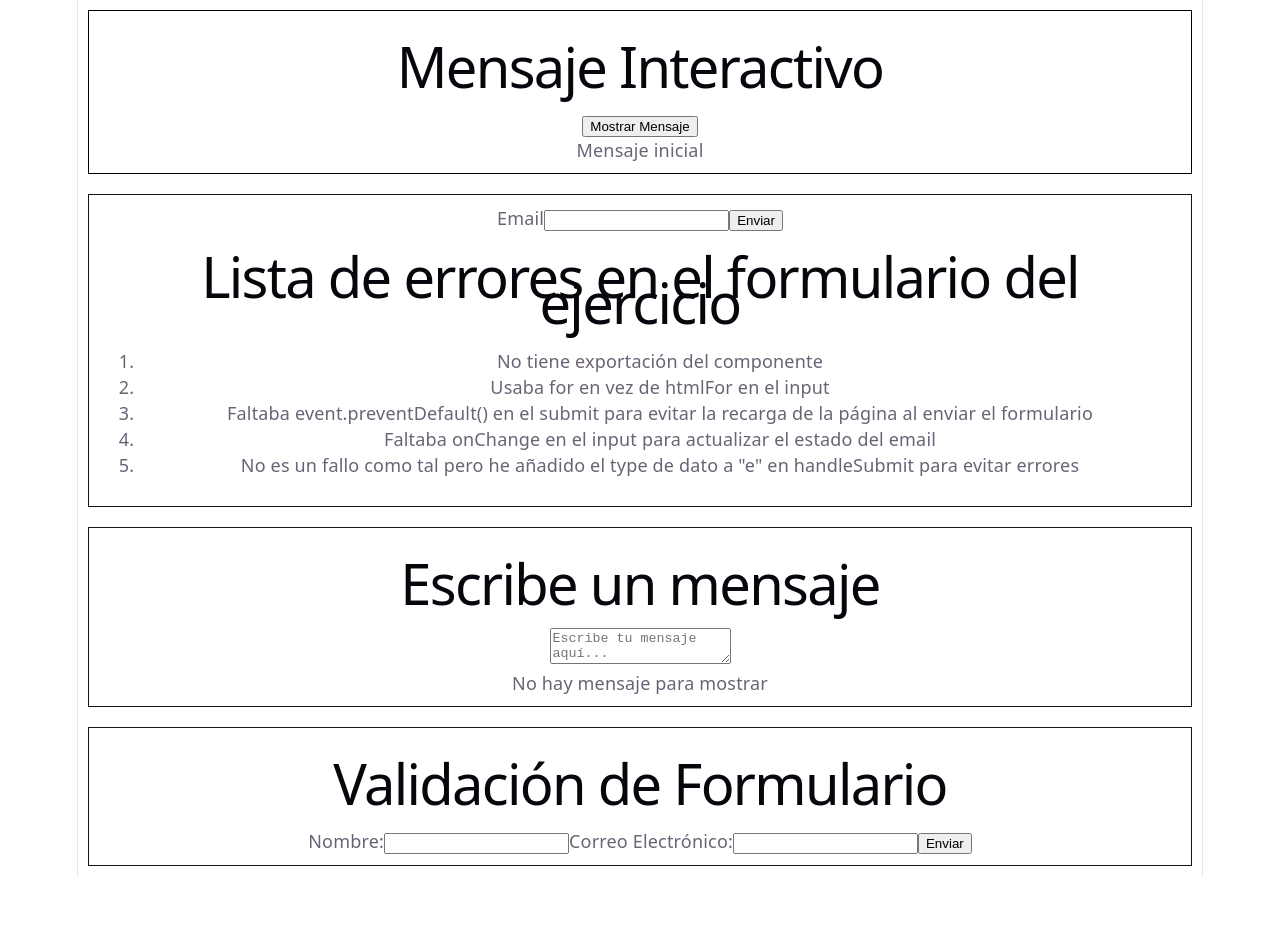
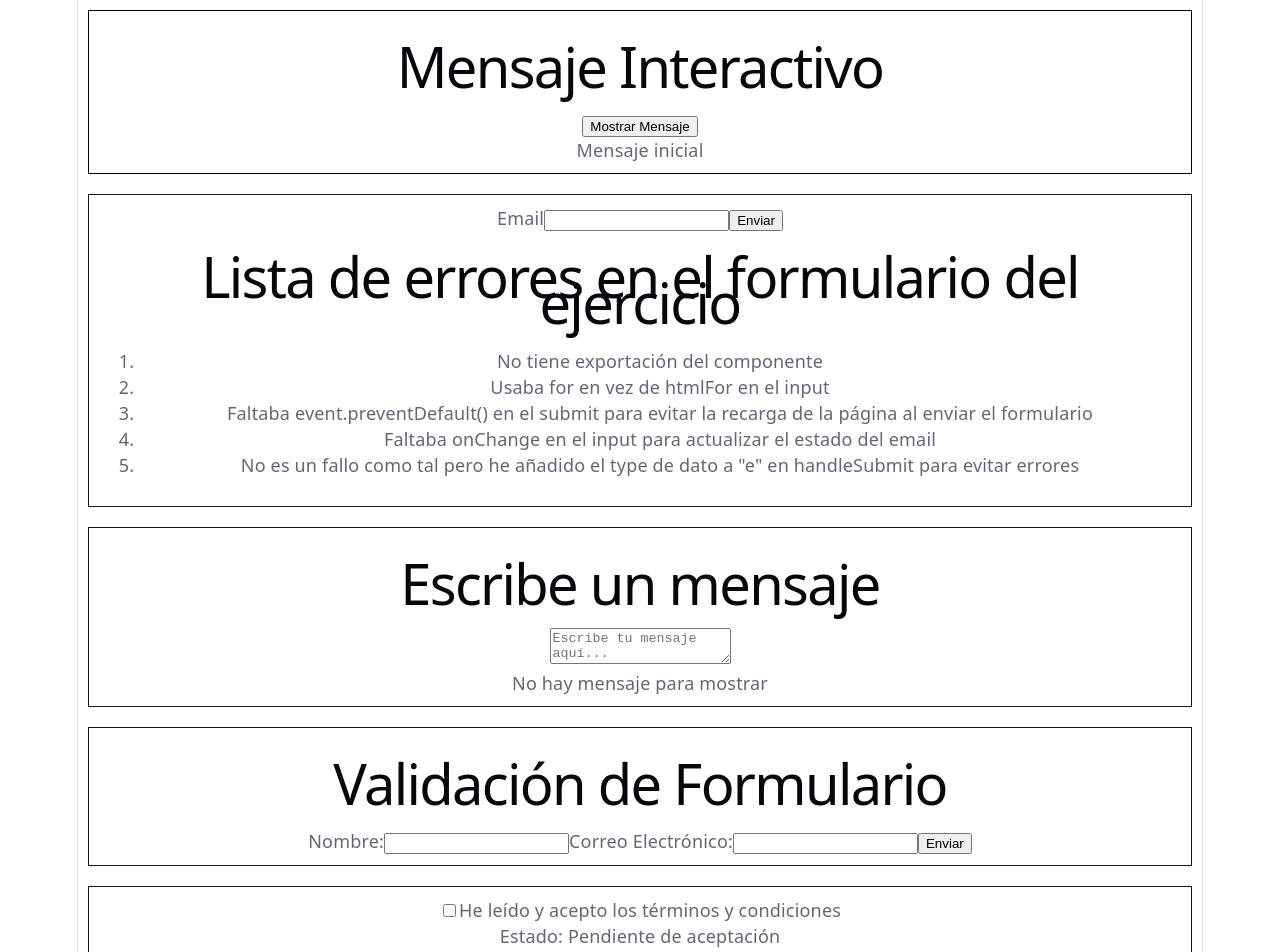
Before and after one commit to zitor83/bootcamp-fullstack-Esplai, a React (Vite) app in the folder 03-react/sheet-04-formularios/: page / in a window 1280 px wide. Shown: the top 952 px of the page. Before the commit the page ends 876 px from the top, so only its background shows below. Built offline with nearby package versions, Linux system fonts and the light colour scheme.

Commit message:
feat: add ConfirmCheckbox component for user agreement in exercise 06

```diff
--- a/03-react/sheet-04-formularios/src/App.tsx
+++ b/03-react/sheet-04-formularios/src/App.tsx
@@ -3,6 +3,7 @@ import MessageToggle from "./components/ex02/MessageToggle";
 import SampleAccess from "./components/ex03/SampleAccess";
 import TextAreaComponent from "./components/ex04/TextAreaComponent";
 import FormValidation from "./components/ex05/FormValidation";
+import ConfirmCheckbox from "./components/ex06/ConfirmCheckbox";
 
 function App() {
   return (
@@ -11,6 +12,7 @@ function App() {
       <SampleAccess />
       <TextAreaComponent />
       <FormValidation />
+      <ConfirmCheckbox />
     </>
   );
 }
--- /dev/null
+++ b/03-react/sheet-04-formularios/src/components/ex06/ConfirmCheckbox.tsx
@@ -0,0 +1,31 @@
+import { useId, useState } from "react";
+
+function ConfirmCheckbox() {
+  // Estado para almacenar el estado del checkbox
+  const [isChecked, setIsChecked] = useState(false);
+
+  //useId para generar un ID único para el checkbox y su label.
+  const idCheckbox = useId();
+  return (
+    <section
+      style={{ margin: "10px", border: "1px solid #141414", padding: "10px" }}
+    >
+      <div>
+        <input
+          type="checkbox"
+          id={idCheckbox}
+          checked={isChecked}
+          onChange={(e) => setIsChecked(e.target.checked)}
+        />
+        <label htmlFor={idCheckbox}>
+          He leído y acepto los términos y condiciones
+        </label>
+      </div>
+      <p>Estado: {isChecked ? "Opcion Aceptada" : "Pendiente de aceptación"}</p>
+
+      <button disabled={!isChecked}>Enviar</button>
+    </section>
+  );
+}
+
+export default ConfirmCheckbox;
```
